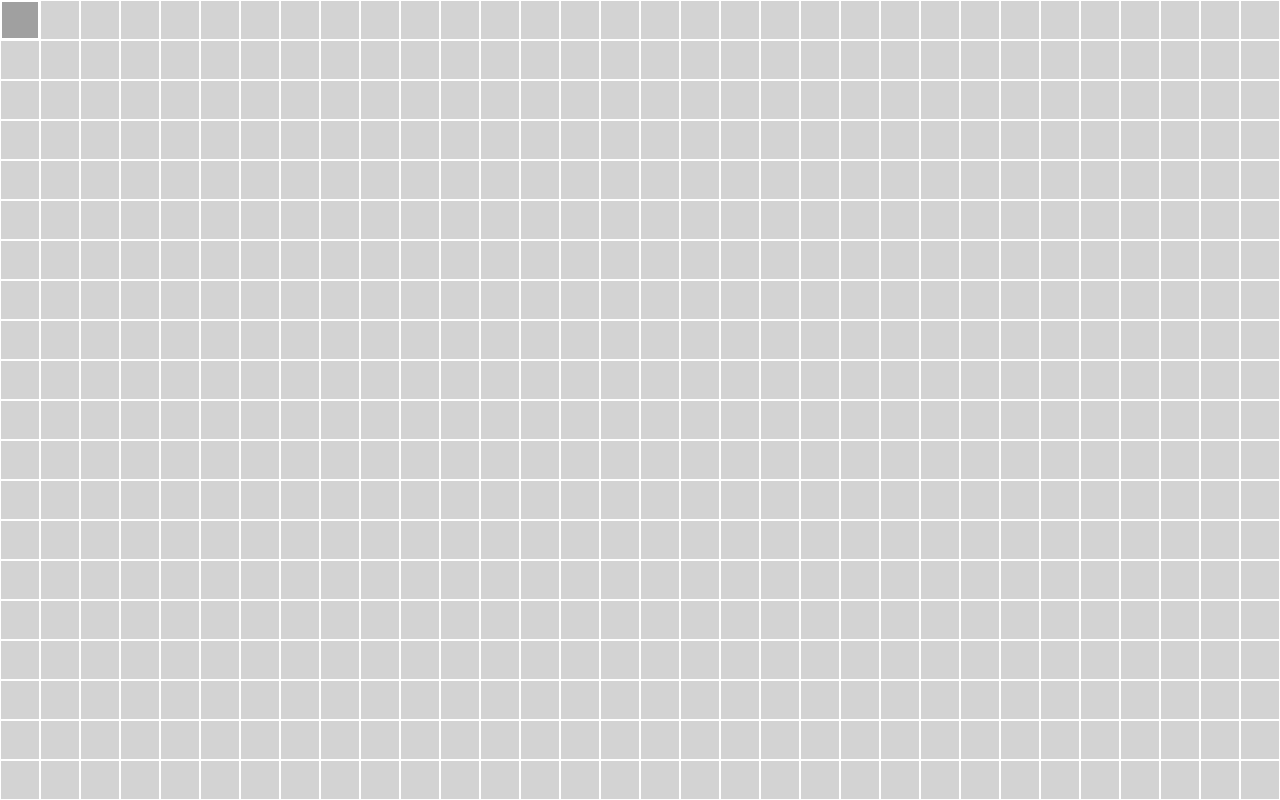
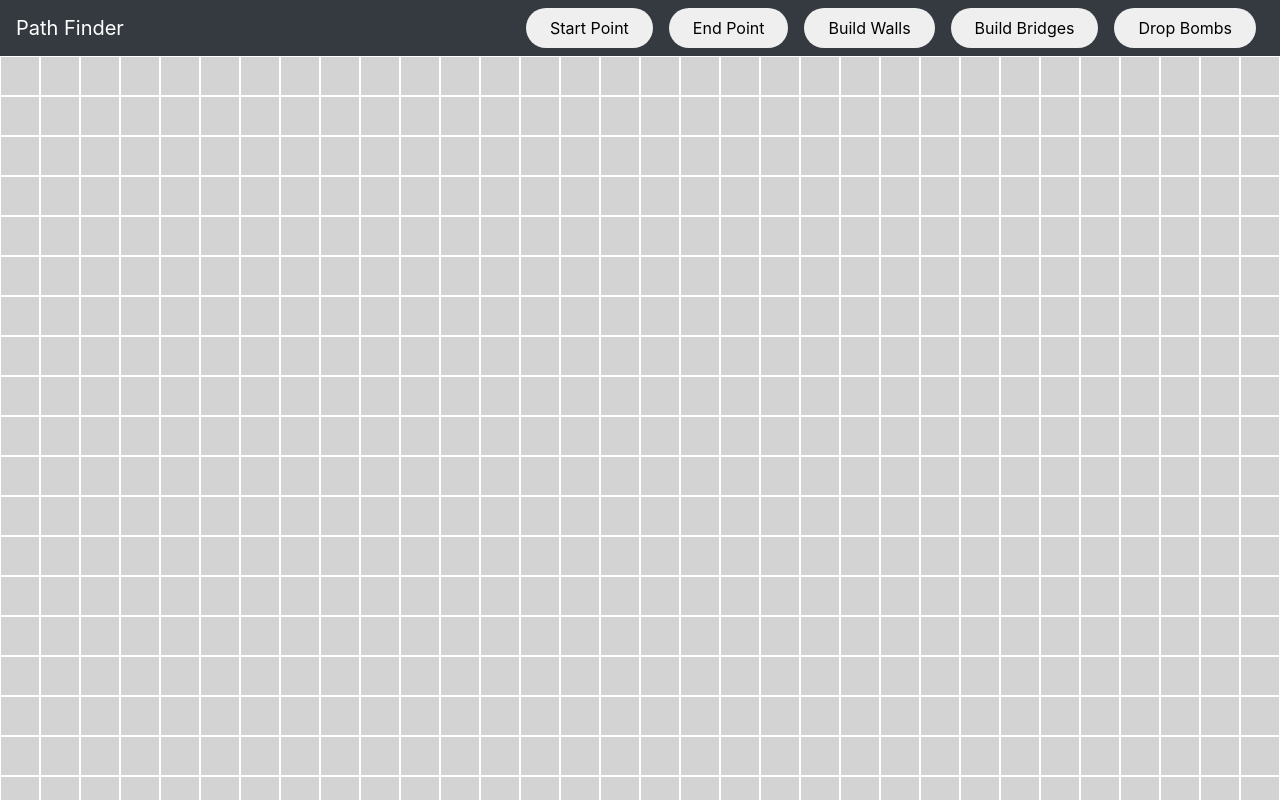
Before and after one commit to bamit5/path-finder, a React (Create React App) app: page / in a window 1280 px wide. Shown: the top 800 px of the page. Built offline with nearby package versions, Linux system fonts and the light colour scheme.

Commit message:
started adding navbar

```diff
--- a/package.json
+++ b/package.json
@@ -9,9 +9,11 @@
     "@types/jest": "^24.0.0",
     "@types/node": "^12.0.0",
     "@types/react": "^16.9.41",
+    "@types/react-bootstrap": "^1.0.1",
     "@types/react-dom": "^16.9.0",
     "@typescript-eslint/eslint-plugin": "^3.4.0",
     "@typescript-eslint/parser": "^3.4.0",
+    "bootstrap": "^4.5.0",
     "eslint": "^6.6",
     "eslint-config-airbnb": "^18.2.0",
     "eslint-config-airbnb-typescript": "^8.0.2",
@@ -26,6 +28,7 @@
     "node-sass": "^4.14.1",
     "prettier": "^2.0.5",
     "react": "^16.13.1",
+    "react-bootstrap": "^1.0.1",
     "react-dom": "^16.13.1",
     "react-scripts": "3.4.1",
     "typescript": "~3.7.2"
--- a/src/App.tsx
+++ b/src/App.tsx
@@ -2,6 +2,7 @@ import React from 'react';
 import './App.scss';
 import Graph from './components/Graph/Graph';
 import useWindowDimensions from './components/WindowDimensions/WindowDimensions';
+import Navbar from './components/Navbar/Navbar';
 
 const pxToVh = (px: number): number => (px * 0.16233766233766234);
 const vhToPx = (vh: number): number => (vh / 0.16233766233766234);
@@ -11,6 +12,7 @@ const App = () => {
 
   return (
     <div className="App">
+      <Navbar />
       <Graph width={Math.floor(pxToVh(width) / 5)} height={Math.floor(pxToVh(height) / 5)} />
     </div>
   );
--- a/src/components/Graph/Graph.scss
+++ b/src/components/Graph/Graph.scss
@@ -3,4 +3,5 @@
   width: 100%;
   flex-wrap: wrap;
   justify-content: center;
+  cursor: pointer; // TODO which shape mouse?
 }
--- a/src/components/Navbar/Navbar.scss
+++ b/src/components/Navbar/Navbar.scss
@@ -0,0 +1,32 @@
+button {
+  border-radius: 5vh !important;
+  padding: 1vh 3vh !important;
+  border: none !important;
+  margin: 0vh 1vh !important;
+
+  &.focus {
+    border: none !important;
+  }
+}
+
+/* TODO
+.navbar {
+  position: relative;
+  width: 100%;
+  height: 8vh;
+  background-color: cornflowerblue;
+
+  button {
+    width: auto;
+    height: 75%;
+    float: right;
+  }
+
+  .float-right {
+    display: flex;
+    position: relative;
+    justify-content: center;
+    height: 100%;
+  }
+}
+*/
--- a/src/components/Navbar/Navbar.tsx
+++ b/src/components/Navbar/Navbar.tsx
@@ -1 +1,58 @@
 import React from 'react';
+import './Navbar.scss';
+import Button from 'react-bootstrap/Button';
+import Navbar from 'react-bootstrap/Navbar';
+import Nav from 'react-bootstrap/Nav';
+import NavDropdown from 'react-bootstrap/NavDropdown';
+
+const CustomNavbar = () => (
+  <Navbar collapseOnSelect bg="dark" variant="dark" expand="md">
+    <Navbar.Brand>Path Finder</Navbar.Brand>
+    <Navbar.Toggle aria-controls="basic-nav-bar"/>
+    <Navbar.Collapse className="justify-content-end">
+      <Nav className="controls">
+        <button>Start Point</button>
+        <button>End Point</button>
+        <button>Build Walls</button>
+        <button>Build Bridges</button>
+        <button>Drop Bombs</button>
+      </Nav>
+    </Navbar.Collapse>
+  </Navbar>
+)
+
+/* TODO
+const Navbar = () => (
+  <div className="navbar">
+    <h1>Logo</h1>
+
+    <div className="float-right">
+      <button>
+        blee bloop
+      </button>
+    </div>
+  </div>
+)*/
+
+/*
+        <NavDropdown title="test 0" id="navbarDropdownTest">
+          <NavDropdown.Item>
+            Test
+          </NavDropdown.Item>
+          <NavDropdown.Item>
+            Test
+          </NavDropdown.Item>
+          <NavDropdown.Item>
+            Test
+          </NavDropdown.Item>
+          <NavDropdown.Item>
+            Test
+          </NavDropdown.Item>
+        </NavDropdown>
+
+        <NavDropdown title="test 1" id="testttt">
+          <NavDropdown.Item>YUH</NavDropdown.Item>
+        </NavDropdown>
+        */
+
+export default CustomNavbar;
--- a/src/index.tsx
+++ b/src/index.tsx
@@ -3,6 +3,7 @@ import ReactDOM from 'react-dom';
 import './index.scss';
 import App from './App';
 import * as serviceWorker from './serviceWorker';
+import 'bootstrap/dist/css/bootstrap.min.css';
 
 ReactDOM.render(
   <React.StrictMode>
```
Also changed, not shown: 1 other file (tests, documents, lock files or other folders).
